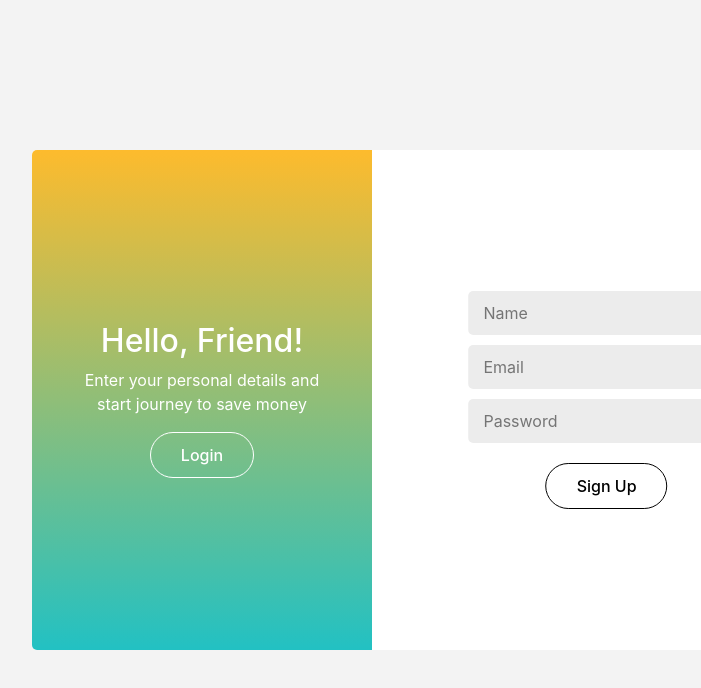
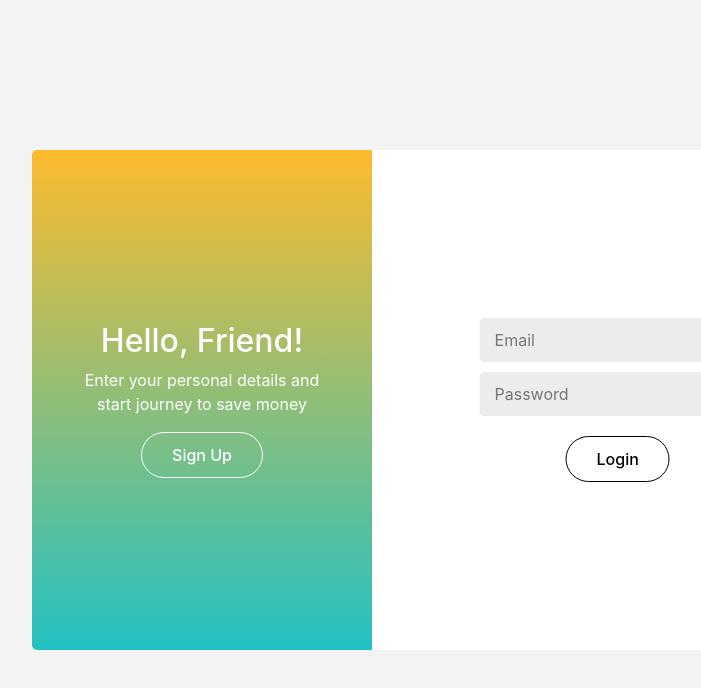
Before and after one commit to nikolaaaa/money-saver, a React (Create React App) app: page / in a window 1280 px wide. Shown: the top 688 px of the page, without its empty margins (183-884 px from the left). Built offline with nearby package versions, Linux system fonts and the light colour scheme.

Commit message:
fix anim

```diff
--- a/src/js/components/Welcome/Welcome.js
+++ b/src/js/components/Welcome/Welcome.js
@@ -38,8 +38,8 @@ class Welcome extends React.Component {
         return (
             <div className="welcome-screen">
                 <div className={'login-register ' + (isLogView ? 'move' : '')}>
-                    <Login className={!isLogView ? 'active' : ''}/>
-                    <Signup className={isLogView ? 'active' : ''}/>
+                    <Login className={isLogView ? 'active' : ''}/>
+                    <Signup className={!isLogView ? 'active' : ''}/>
                 </div>
 
                 <div
@@ -56,7 +56,7 @@ class Welcome extends React.Component {
                             <p>Too keep connected with us please login with your personal info</p>
                         </div>
 
-                        <button className="btn-default" onClick={this.toggle}>{isLogView ? ('Login') : ('Sign Up')}</button>
+                        <button className="btn-default" onClick={this.toggle}>{!isLogView ? ('Login') : ('Sign Up')}</button>
                     </div>
                 </div>
             </div>
--- a/src/styles/main.scss
+++ b/src/styles/main.scss
@@ -102,23 +102,47 @@ body {
         background: rgb(34,193,195);
         background: linear-gradient(0deg, rgba(34,193,195,1) 0%, rgba(253,187,45,1) 100%);
         transform: translateX(0);
-        transition: all 1s ease-in-out;
-        overflow: hidden;
+        transition: all 1.2s ease-in-out;
+        // overflow: hidden;
+
+        .info-register, .info-login {
+            h2 {
+                color: #fff;
+            }
+
+            p {
+                color: #fff;
+            }
+        }
+
+        .info-register {
+            position: absolute;
+            transform: translateX(0);
+            transition: all .6s ease-in-out;
+        }
+
+        .info-login {
+            transform: translateX(120%);
+            opacity: 0;
+            transition: all .6s ease-in-out;
+        }
 
         &.move {
             transform: translateX(150%);
             opacity: 1;
-            animation: mymove;
-            animation-duration: 1s;
+            // animation: mymove;
+            // animation-duration: 1s;
 
             .info-register {
-                transform: translateX(120%);
+                transform: translateX(-120%);
                 opacity: 0;
+                transition: all .2s ease-in-out;
             }
 
             .info-login {
                 transform: translateX(0%);
                 opacity: 1;
+                transition: all 0.2s ease-in-out;
             }
         }
 
@@ -133,27 +157,6 @@ body {
             }
         }
 
-        .info-register, .info-login {
-            h2 {
-                color: #fff;
-            }
-
-            p {
-                color: #fff;
-            }
-        }
-
-        .info-register {
-            position: absolute;
-            transform: translateX(0);
-            transition: all 0.6s .2s ease-in-out;
-        }
-
-        .info-login {
-            transform: translateX(-120%);
-            opacity: 0;
-            transition: all 0.6s .2s ease-in-out;
-        }
     }
 }
 
@@ -163,7 +166,7 @@ body {
         {
             width: 40%;
         }
-    20%, 70%
+    30%, 60%
         {
             width: 50%;
         }
```
